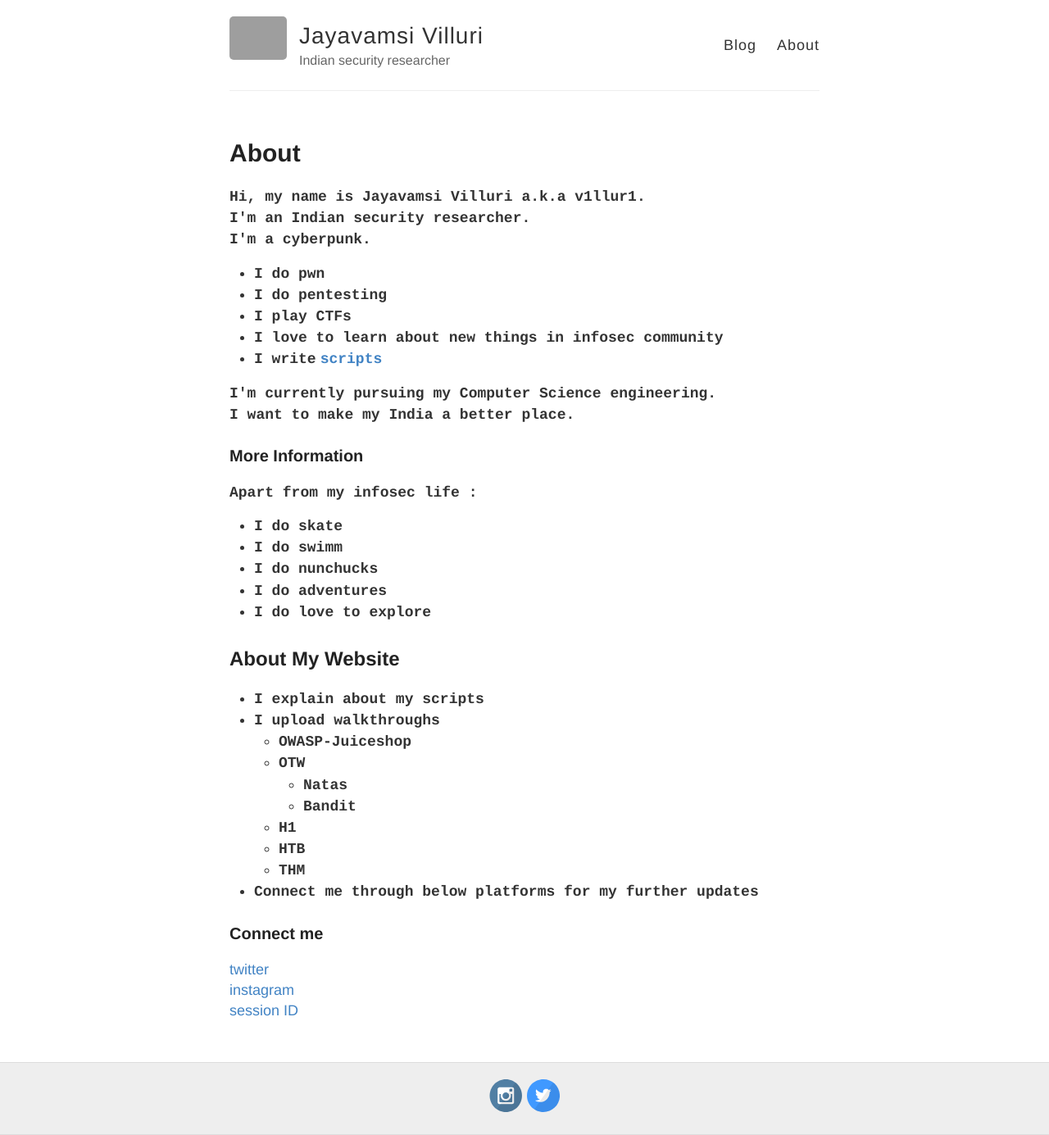
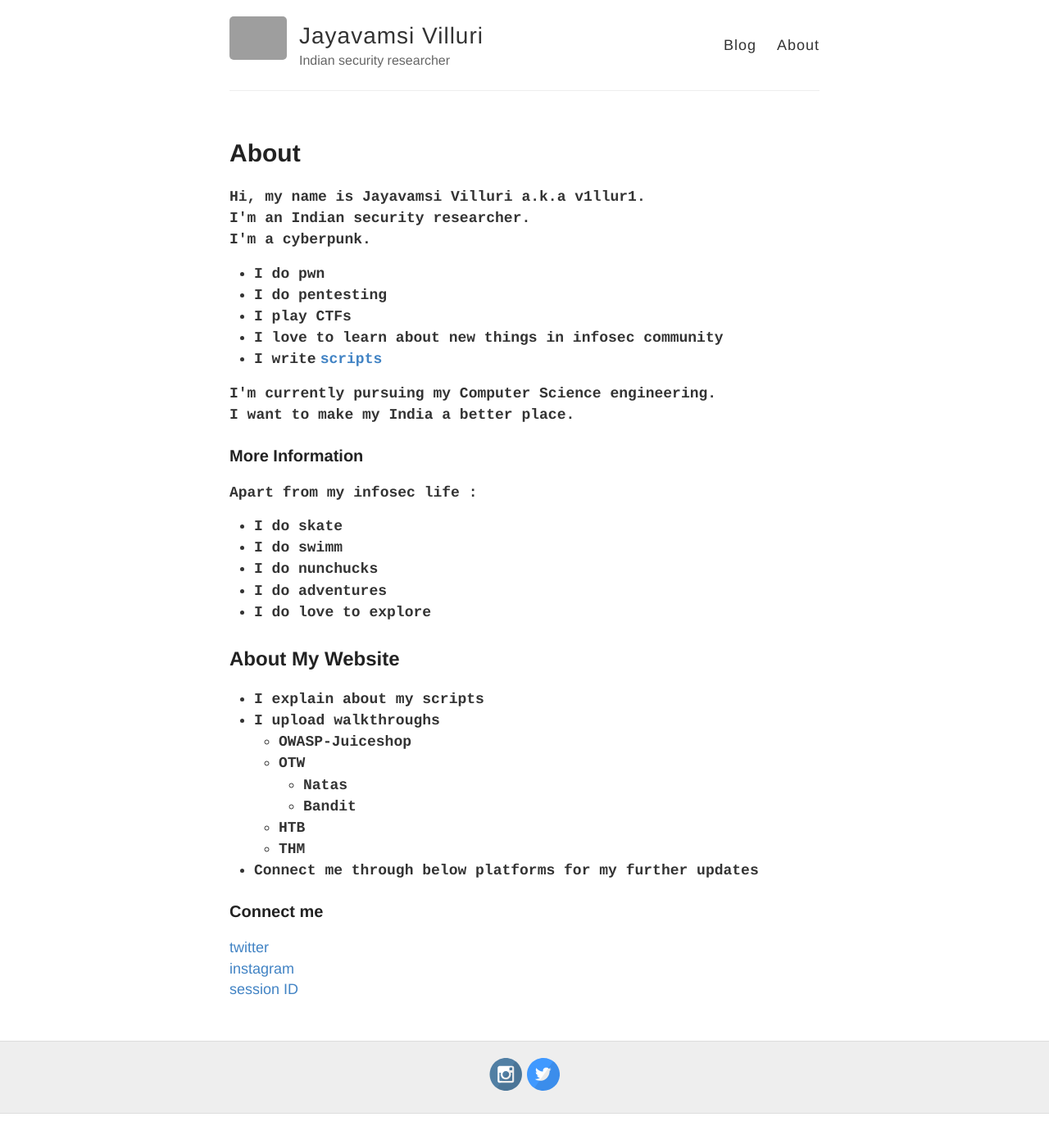
Before and after one commit to v1llur1/v1llur1.github.io, a Jekyll site: the page built from about.md, in a window 1280 px wide. Shown: the whole page at 82% size. Built offline with Jekyll 4.4.1, drawn with Linux system fonts in a browser that asks for light colours; after the commit the page ends 1359 px from its top, so only the background shows below that; grey boxes are pictures that could not be loaded.

```diff
--- a/about.md
+++ b/about.md
@@ -35,7 +35,6 @@ permalink: /about/
     + **`OTW`**
         - **`Natas`**
         - **`Bandit`**
-    + **`H1`**
     + **`HTB`**
     + **`THM`**
 - **`Connect me through below platforms for my further updates`**
```
